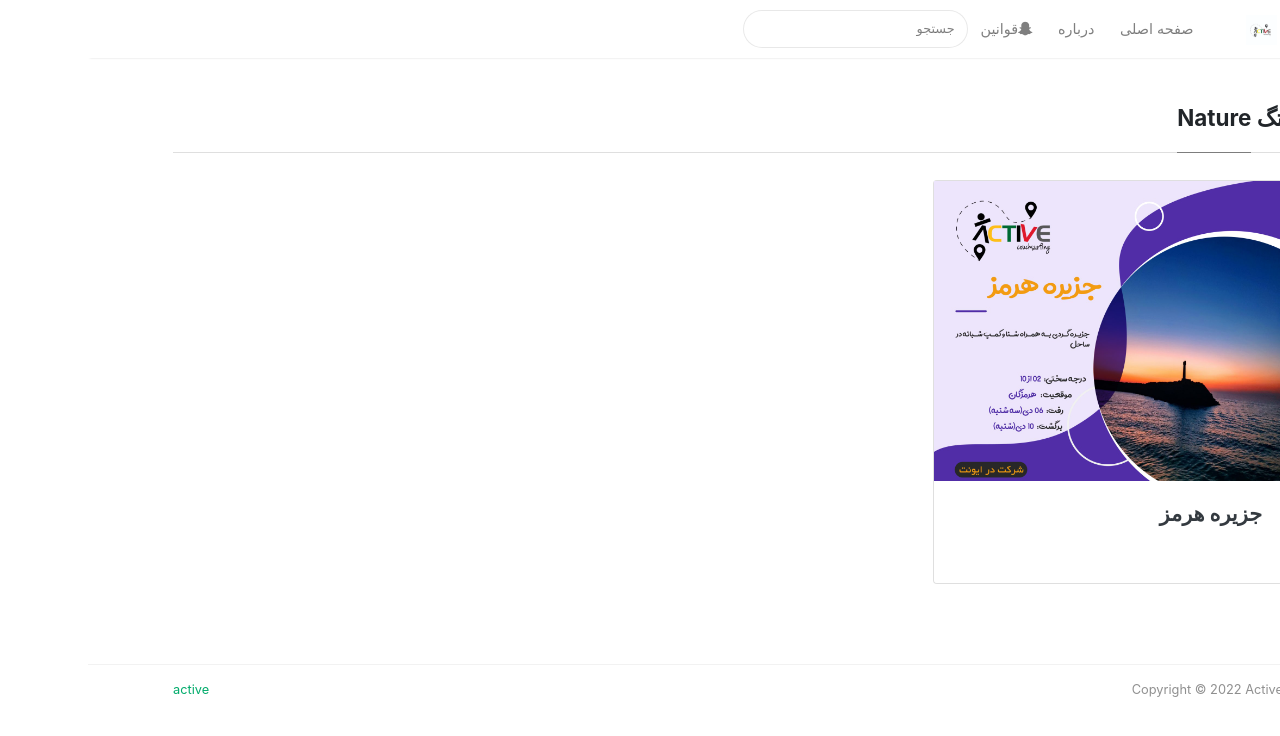
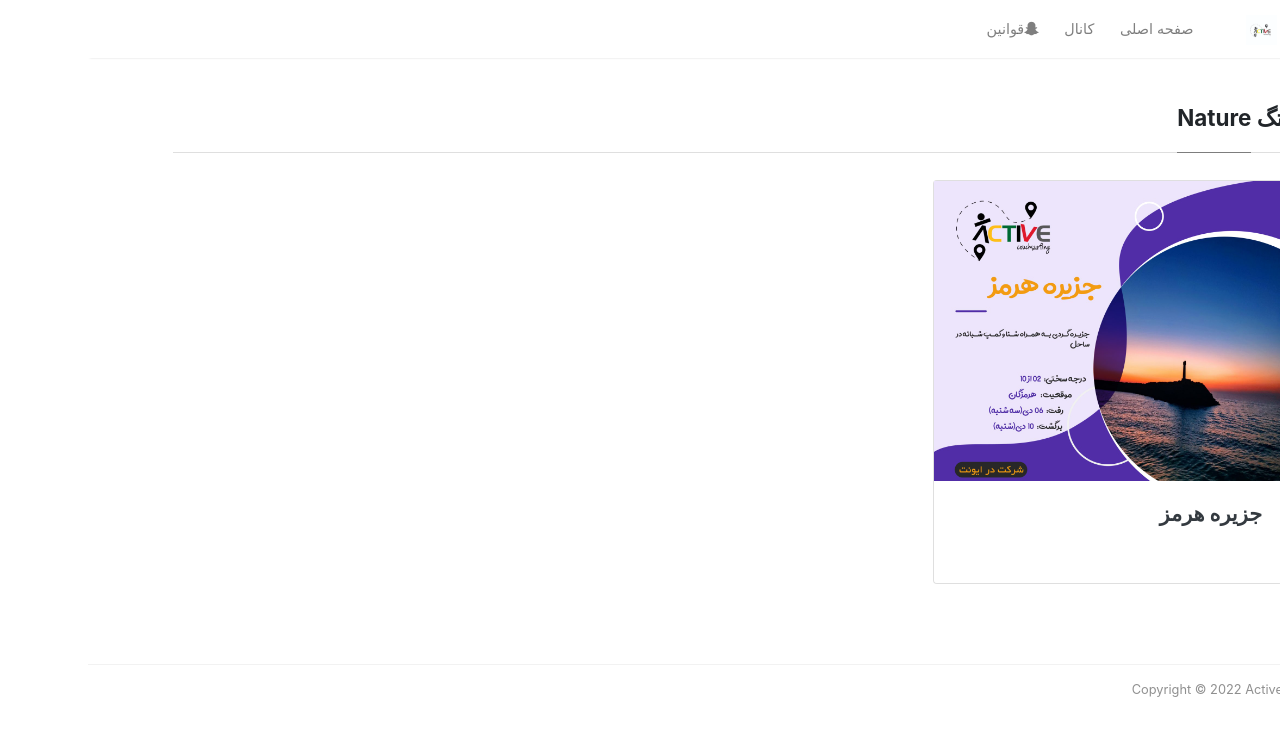
Before and after one commit to MHKarami97/active, a Jekyll site: the page built from _pages/tags.md, in a window 1280 px wide. Shown: the top 736 px of the page. Built offline with Jekyll 4.4.1, drawn with Linux system fonts in a browser that asks for light colours; nearby versions of some CDN libraries.

Commit message:
change ui

```diff
--- a/_layouts/default.html
+++ b/_layouts/default.html
@@ -91,14 +91,12 @@ ga('send', 'pageview');
                 </li>
 
                 <li class="nav-item">
-                <a class="nav-link" href="{{ site.baseurl }}/about">درباره</a>
+                <a class="nav-link" href="https://t.me/ACTIVE_COMMUNITY">کانال</a>
                 </li>
 
                 <li class="nav-item">
                 <a target="_blank" class="nav-link" href="{{ site.baseurl }}/rules-weekend"><i class="fab fa-snapchat-ghost"></i>قوانین</a>
                 </li>
-
-                {% include search-lunr.html %}
 
             </ul>
 
@@ -156,9 +154,6 @@ ga('send', 'pageview');
             <div class="col-md-6 col-sm-6 text-center text-lg-left" style="text-align: right !important;">
                 Copyright © {{ site.time | date: "%Y" }} {{ site.name }}
             </div>
-            <div class="col-md-6 col-sm-6 text-center text-lg-right" style="text-align: left !important;">
-                <a target="_blank" href="">active</a>
-            </div>
         </div>
     </div>
 </footer>
```
